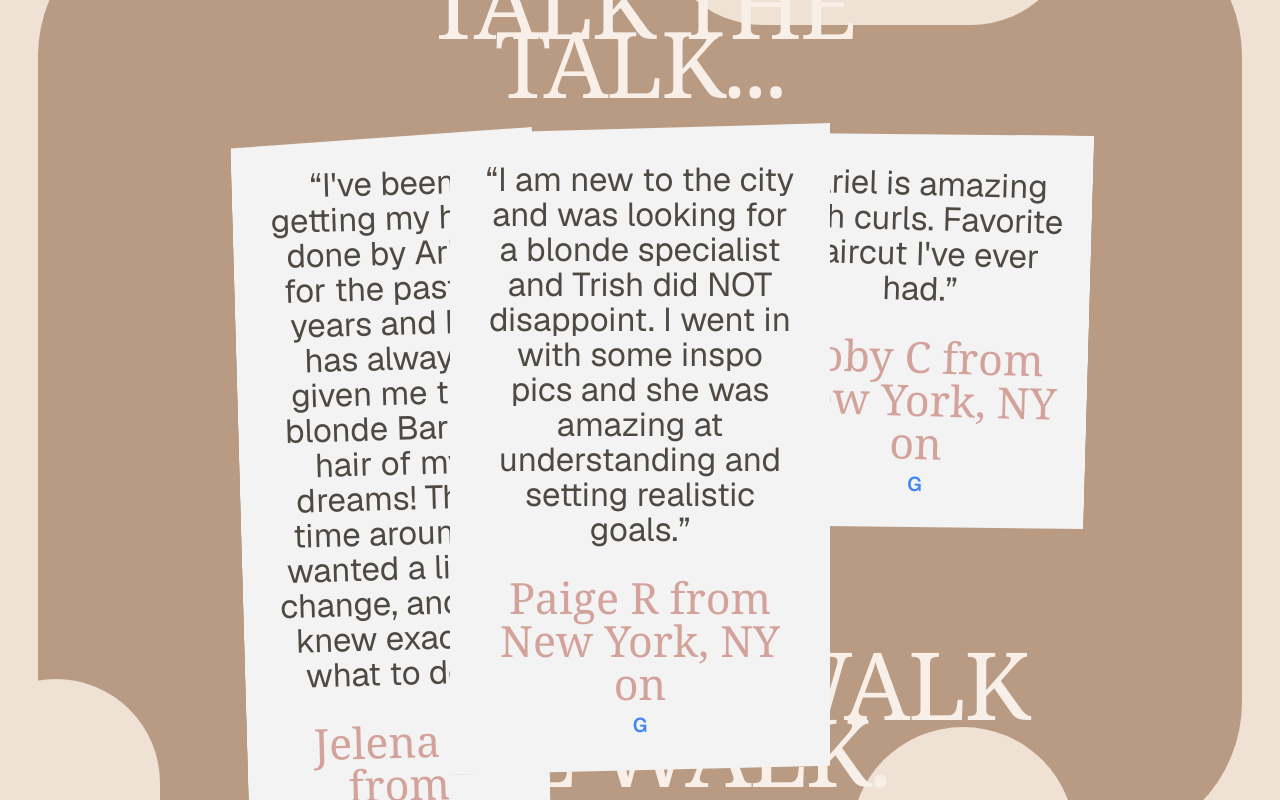
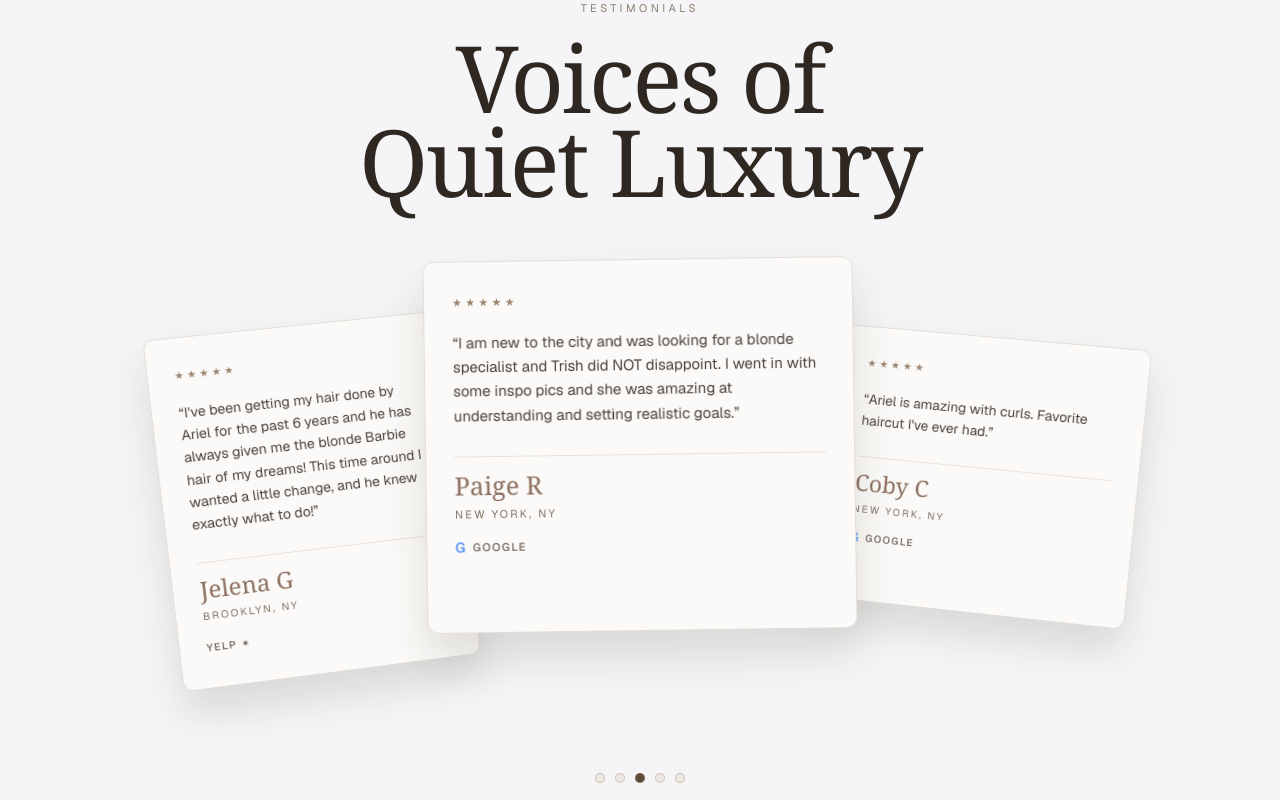
Before and after one commit to ugurcanyagiz/teamhairpro, a Next.js app: page / in a window 1280 px wide. Shown: the part 1180-1980 px from the top of the page. Built offline with nearby package versions, Linux system fonts and the light colour scheme.

Commit message:
Stabilize carousel JSX structure for Turbopack parsing

```diff
--- a/components/home/review-carousel-section.tsx
+++ b/components/home/review-carousel-section.tsx
@@ -57,13 +57,30 @@ const SWIPE_THRESHOLD = 46;
 function SourceBadge({ source }: { source: Review["source"] }) {
   if (source === "Google") {
     return (
-      <span className="inline-flex items-center text-xl font-semibold leading-none">
-        <span className="text-[#4285F4]">G</span>
+      <span className="inline-flex items-center gap-1.5 text-[11px] font-medium uppercase tracking-[0.14em] text-[#6a5b4f]">
+        <span className="text-sm leading-none text-[#4285F4]">G</span>
+        <span>Google</span>
       </span>
     );
   }
 
-  return <span className="text-sm font-semibold leading-none text-[#1f1a17]">yelp✶</span>;
+  return <span className="text-[11px] font-medium uppercase tracking-[0.14em] text-[#6a5b4f]">Yelp ✶</span>;
+}
+
+function ReviewCardBody({ review }: { review: Review }) {
+  return (
+    <>
+      <p className="text-[11px] tracking-[0.3em] text-[#9b8570]">★★★★★</p>
+      <p className="mt-5 text-[15px] leading-relaxed text-[#4a4038]">“{review.quote}”</p>
+      <div className="mt-7 border-t border-[#e9e1d9] pt-4">
+        <p className="font-serif text-[1.58rem] leading-none text-[#8d6f60]">{review.name}</p>
+        <p className="mt-2 text-[11px] uppercase tracking-[0.2em] text-[#7d6d60]">{review.location}</p>
+        <div className="mt-3">
+          <SourceBadge source={review.source} />
+        </div>
+      </div>
+    </>
+  );
 }
 
 export function ReviewCarouselSection() {
@@ -128,26 +145,67 @@ export function ReviewCarouselSection() {
     clearPointerState();
   };
 
+  const desktopCards = reviews.map((review, index) => {
+    const isActive = index === activeIndex;
+    const isPrevious = index === previousIndex;
+    const isNext = index === nextIndex;
+    const isVisible = isActive || isPrevious || isNext;
+
+    let transform = "translateX(-50%)";
+    let opacity = 0;
+    let zIndex = 0;
+    let widthClass = "max-w-[320px]";
+    let minHeight = "308px";
+
+    if (isActive) {
+      transform = "translateX(-50%) translateY(-8px) rotateZ(-0.8deg)";
+      opacity = 1;
+      zIndex = 40;
+      widthClass = "max-w-[430px]";
+      minHeight = "372px";
+    } else if (isPrevious) {
+      transform = "translateX(-152%) translateY(42px) rotateZ(-6.8deg) rotateY(8deg) scale(0.92)";
+      opacity = 1;
+      zIndex = 25;
+    } else if (isNext) {
+      transform = "translateX(52%) translateY(54px) rotateZ(5.9deg) rotateY(-8deg) scale(0.9)";
+      opacity = 1;
+      zIndex = 25;
+      widthClass = "max-w-[336px]";
+    }
+
+    return (
+      <article
+        key={review.id}
+        className={`absolute left-1/2 top-0 w-full ${widthClass} rounded-[0.7rem] border border-[#e4ddd6] bg-[#fbfaf8] px-7 py-8 text-left shadow-[0_24px_44px_rgba(53,40,30,0.14)] transition-all duration-700 ease-out`}
+        style={{
+          minHeight,
+          transform,
+          opacity,
+          zIndex,
+          visibility: isVisible ? "visible" : "hidden",
+          transitionDuration: prefersReducedMotion ? "0ms" : "820ms",
+        }}
+        aria-hidden={!isActive}
+      >
+        <ReviewCardBody review={review} />
+      </article>
+    );
+  });
+
   return (
-    <section id="proof" className="relative overflow-hidden bg-[#efe1d4] px-4 py-16 md:px-6 md:py-20 lg:py-24" aria-labelledby="reviews-heading">
-      <div className="pointer-events-none absolute inset-0 overflow-hidden">
-        <div className="absolute left-[3%] top-[4%] h-[92%] w-[94%] rounded-[8rem] bg-[#b99a82] md:rounded-[9rem]" />
-        <div className="absolute left-[21%] top-[-5rem] h-44 w-72 rounded-[999px] bg-[#efe1d4]" />
-        <div className="absolute right-[16%] top-[-3.4rem] h-52 w-[26rem] rounded-[999px] bg-[#efe1d4]" />
-        <div className="absolute -left-12 bottom-[-7rem] h-80 w-52 rounded-[999px] bg-[#efe1d4]" />
-        <div className="absolute bottom-[-8rem] right-[16%] h-72 w-56 rounded-[999px] bg-[#efe1d4]" />
-      </div>
-
-      <div className="relative mx-auto w-full max-w-[1320px]">
-        <div className="text-center text-[#f7efe8]">
-          <h2 id="reviews-heading" className="font-serif text-[72px] font-normal uppercase leading-[0.78] tracking-tight sm:text-[84px] lg:text-[92px]">
-            <span className="block">Talk The</span>
-            <span className="-mt-3 block">Talk...</span>
+    <section id="proof" className="relative overflow-hidden bg-[#f5f5f7] px-4 py-24 md:px-6 md:py-28 lg:py-32" aria-labelledby="reviews-heading">
+      <div className="mx-auto w-full max-w-[1280px]">
+        <header className="text-center">
+          <p className="text-[11px] uppercase tracking-[0.32em] text-[#8f7f6e]">Testimonials</p>
+          <h2 id="reviews-heading" className="mt-5 font-serif text-[clamp(2.4rem,7.6vw,5.8rem)] leading-[0.9] tracking-tight text-[#2f2721]">
+            Voices of
+            <span className="block">Quiet Luxury</span>
           </h2>
-        </div>
+        </header>
 
         <div
-          className="relative mt-6"
+          className="relative mt-14 md:mt-16"
           onMouseEnter={() => setIsHovered(true)}
           onMouseLeave={() => setIsHovered(false)}
           onPointerDown={handlePointerDown}
@@ -157,88 +215,26 @@ export function ReviewCarouselSection() {
           aria-roledescription="carousel"
           aria-label="Client reviews"
         >
-          <div className="hidden h-[440px] md:block" style={{ perspective: "1200px" }}>
-            {reviews.map((review, index) => {
-              const isActive = index === activeIndex;
-              const isPrevious = index === previousIndex;
-              const isNext = index === nextIndex;
-              const isVisible = isActive || isPrevious || isNext;
-
-              let transform = "translateX(0)";
-              let opacity = 0;
-              let zIndex = 0;
-              let widthClass = "max-w-[302px]";
-              let paddingClass = "px-7 py-9";
-              let minHeight = "320px";
-
-              if (isActive) {
-                transform = "translateX(0) scale(1)";
-                opacity = 1;
-                zIndex = 30;
-                widthClass = "max-w-[380px]";
-                paddingClass = "px-8 py-10";
-                minHeight = "430px";
-              } else if (isPrevious) {
-                transform = "translateX(-82%) translateY(8px) rotateZ(-1.6deg)";
-                opacity = 1;
-                zIndex = 20;
-              } else if (isNext) {
-                transform = "translateX(82%) translateY(8px) rotateZ(1.6deg)";
-                opacity = 1;
-                zIndex = 20;
-                widthClass = "max-w-[340px]";
-              }
-
-              return (
-                <article
-                  key={review.id}
-                  className={`absolute left-1/2 top-0 w-full ${widthClass} ${paddingClass} -translate-x-1/2 bg-[#f3f3f3] text-center shadow-[0_12px_18px_rgba(60,41,25,0.24)] transition-all duration-700 ease-out`}
-                  style={{
-                    minHeight,
-                    transform,
-                    opacity,
-                    zIndex,
-                    visibility: isVisible ? "visible" : "hidden",
-                    clipPath: "polygon(0% 1.6%, 100% 0%, 100% 98.6%, 0% 100%)",
-                    transitionDuration: prefersReducedMotion ? "0ms" : "820ms",
-                  }}
-                  aria-hidden={!isActive}
-                >
-                  <p className="text-[33px] leading-[1.06] text-[#4f4943]">“{review.quote}”</p>
-                  <p className="mt-7 font-serif text-[43px] leading-none text-[#d3a29b]">{review.name} from {review.location} on</p>
-                  <div className="mt-2.5 flex justify-center">
-                    <SourceBadge source={review.source} />
-                  </div>
-                </article>
-              );
-            })}
+          <div className="hidden h-[470px] md:block" style={{ perspective: "1700px" }}>
+            {desktopCards}
           </div>
 
           <div className="md:hidden">
             <article
-              className="mx-auto w-full max-w-sm bg-[#f3f3f3] px-6 py-8 text-center shadow-[0_12px_18px_rgba(60,41,25,0.24)] transition-transform duration-700"
-              style={{
-                transform: `translateX(${dragOffset * 0.15}px)`,
-                clipPath: "polygon(0% 1.6%, 100% 0%, 100% 98.6%, 0% 100%)",
-                minHeight: "360px",
-              }}
+              className="mx-auto w-full max-w-sm rounded-[0.7rem] border border-[#e4ddd6] bg-[#fbfaf8] px-6 py-7 text-left shadow-[0_24px_44px_rgba(53,40,30,0.14)] transition-transform duration-700"
+              style={{ transform: `translateX(${dragOffset * 0.15}px)`, minHeight: "330px" }}
             >
-              <p className="text-base leading-relaxed text-[#4f4943]">“{reviews[activeIndex].quote}”</p>
-              <p className="mt-7 font-serif text-4xl leading-none text-[#d3a29b]">{reviews[activeIndex].name}</p>
-              <p className="mt-2 text-xl text-[#d3a29b]">from {reviews[activeIndex].location} on</p>
-              <div className="mt-2.5 flex justify-center">
-                <SourceBadge source={reviews[activeIndex].source} />
-              </div>
+              <ReviewCardBody review={reviews[activeIndex]} />
             </article>
           </div>
 
-          <div className="mt-8 flex justify-center gap-2.5" aria-label="Review slide selection">
+          <div className="mt-9 flex justify-center gap-2.5" aria-label="Review slide selection">
             {reviews.map((review, index) => (
               <button
                 key={review.id}
                 type="button"
                 onClick={() => goToIndex(index)}
-                className={`h-2.5 w-2.5 rounded-full transition ${index === activeIndex ? "bg-[#17120c]" : "bg-[#efe7de] hover:bg-[#f8f2eb]"}`}
+                className={`h-2.5 w-2.5 rounded-full border border-[#9a8572]/40 transition ${index === activeIndex ? "bg-[#5f4c3e]" : "bg-[#ece7e2] hover:bg-[#dfd6ce]"}`}
                 aria-label={`Show review ${index + 1}`}
                 aria-current={index === activeIndex}
               />
@@ -246,9 +242,9 @@ export function ReviewCarouselSection() {
           </div>
         </div>
 
-        <p className="mt-10 text-center font-serif text-[74px] uppercase leading-[0.84] tracking-tight text-[#f7efe8] sm:text-[84px] lg:text-[94px]">
-          <span className="block">&apos;Cause We Walk</span>
-          <span className="-mt-3 block">The Walk.</span>
+        <p className="mt-14 text-center font-serif text-[clamp(2rem,6.4vw,4.8rem)] leading-[0.88] tracking-tight text-[#2f2721]">
+          Precision, warmth,
+          <span className="block">and signature artistry.</span>
         </p>
       </div>
     </section>
```
